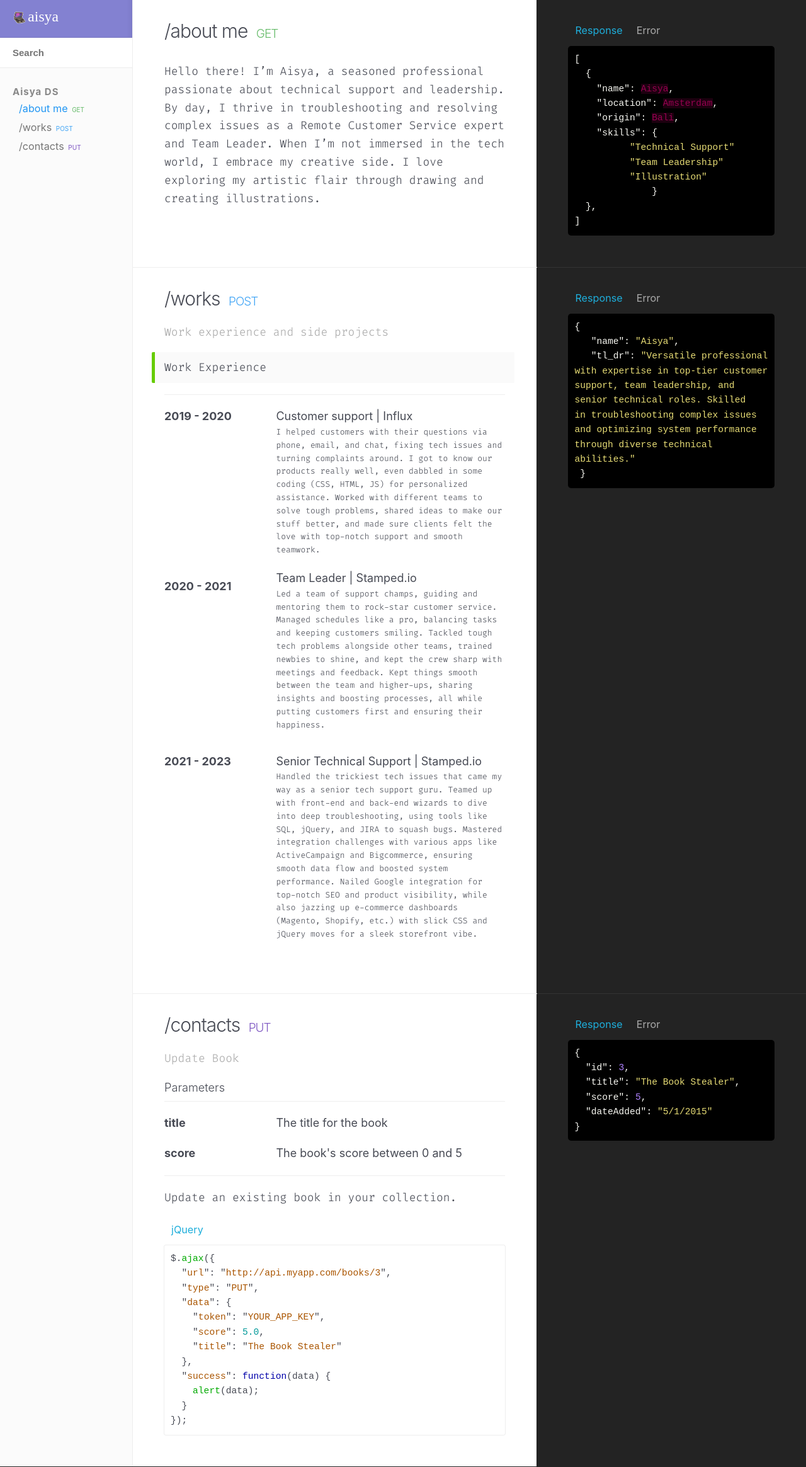
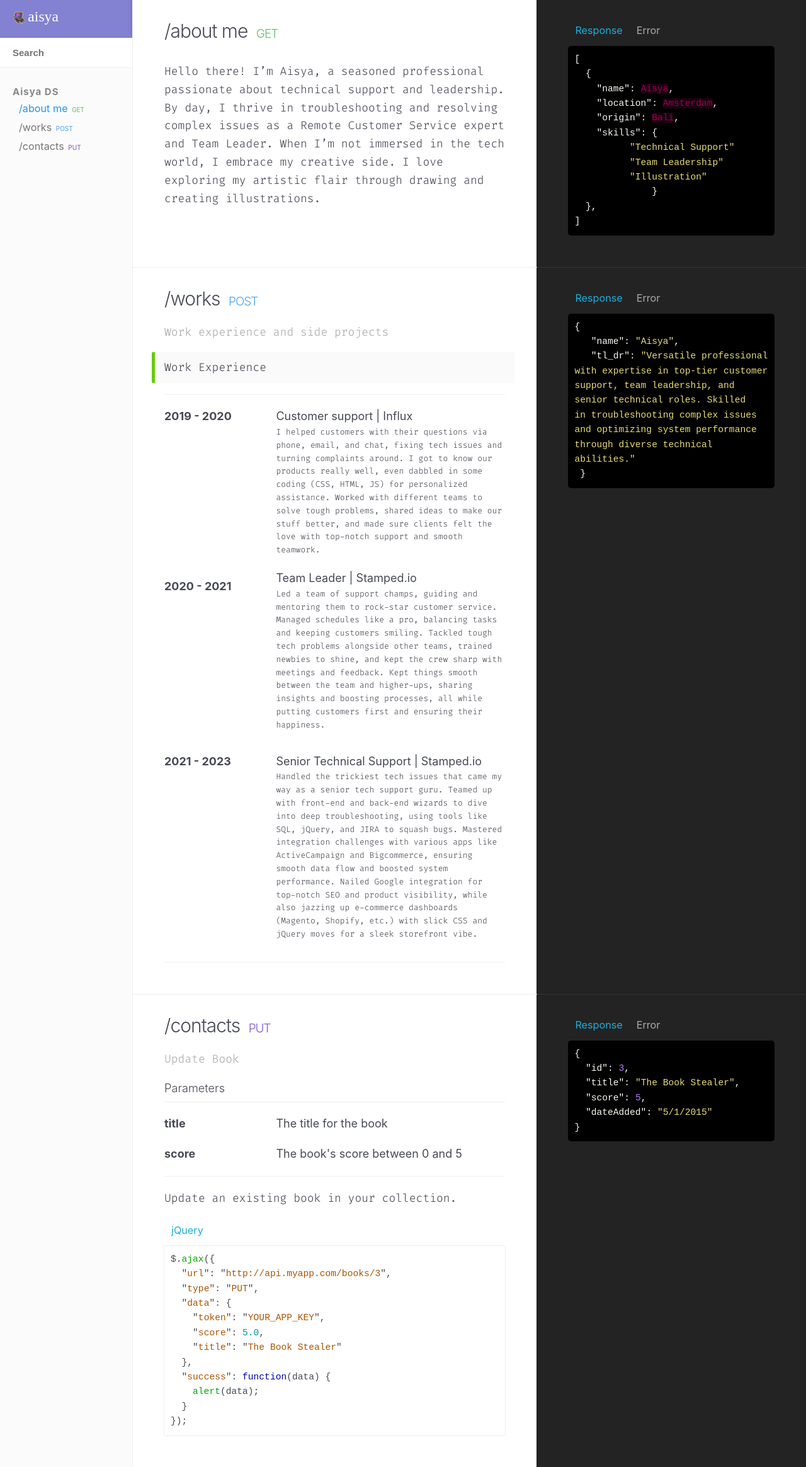
Before and after one commit to aisyadfira/aisyadfira-github, a Jekyll site: the page built from index.html, in a window 1280 px wide. Shown: the whole page at 63% size. Built offline with Jekyll 4.4.1, drawn with Linux system fonts in a browser that asks for light colours; nearby versions of some CDN libraries.

Commit message:
Update _main.scss

```diff
--- a/_sass/_main.scss
+++ b/_sass/_main.scss
@@ -585,9 +585,6 @@ section.doc-content:nth-child(2) .left-docs .code-viewer {
 .doc-content:nth-child(2) .left-docs dd p {
     font-size: 13px;
 }
-.doc-content:nth-child(2) .left-docs dl {
-    border-bottom: none;
-}
 /*
 div#sidebar li:last-child, .doc-content:last-child {
     display: none;
```
